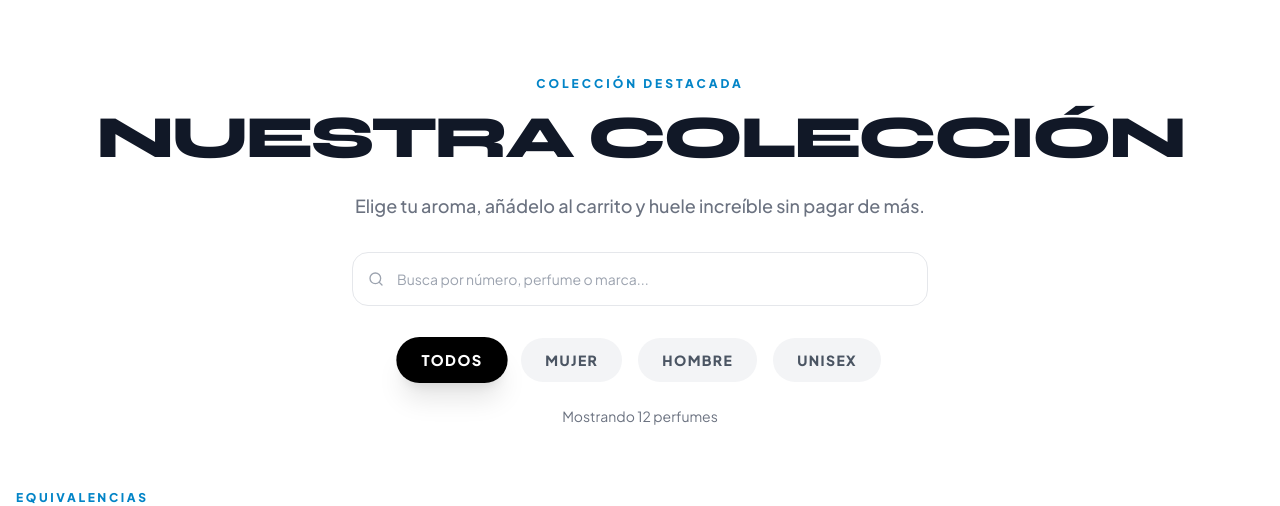
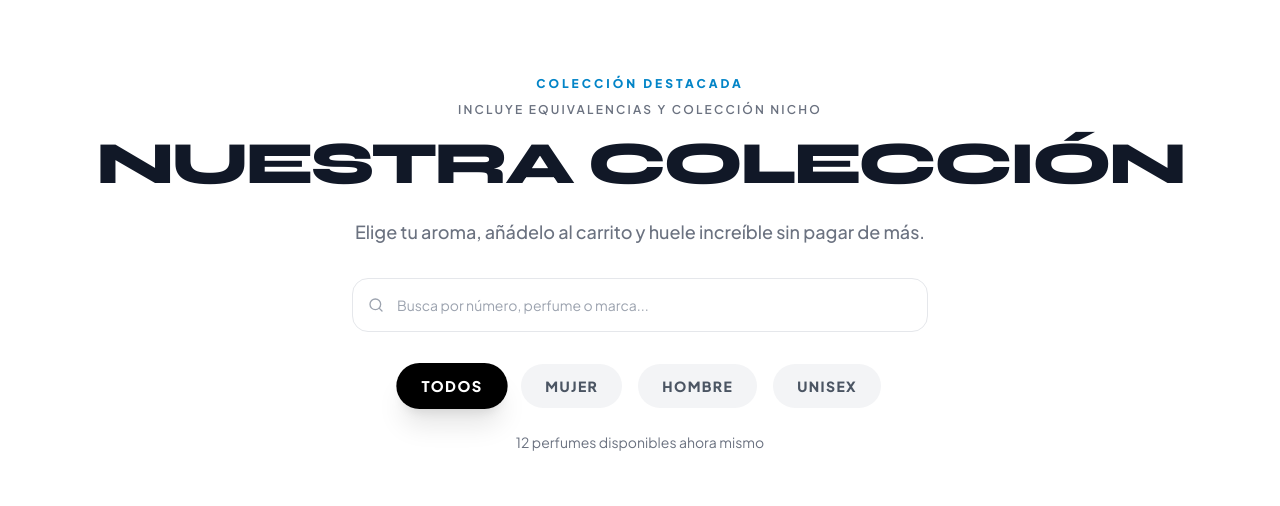
Before and after one commit to Lokeyokeria/HueleQueFlipas, a React (Vite) app: page / in a window 1280 px wide. Shown: the part 703-1209 px from the top of the page. Built offline with nearby package versions, Linux system fonts and the light colour scheme.

Commit message:
Update App.tsx

```diff
--- a/App.tsx
+++ b/App.tsx
@@ -173,9 +173,15 @@ const App: React.FC = () => {
         <section id="productos" className="py-24 px-4 bg-white">
           <div className="max-w-7xl mx-auto">
             <div className="text-center mb-16">
-              <span className="inline-block text-sky-600 text-xs font-black uppercase tracking-[0.25em] mb-4">
-                Colección destacada
-              </span>
+              <div className="mb-4">
+                <span className="inline-block text-sky-600 text-xs font-black uppercase tracking-[0.25em]">
+                  Colección destacada
+                </span>
+
+                <p className="text-[11px] sm:text-xs text-gray-500 font-semibold uppercase tracking-[0.18em] mt-2">
+                  Incluye equivalencias y colección nicho
+                </p>
+              </div>
 
               <h2 className="text-4xl md:text-6xl font-black uppercase tracking-tighter font-syne mb-6">
                 Nuestra colección
@@ -219,7 +225,7 @@ const App: React.FC = () => {
               </div>
 
               <p className="text-sm text-gray-500">
-                Mostrando {filteredProducts.length} perfume{filteredProducts.length === 1 ? '' : 's'}
+                {filteredProducts.length} perfumes disponibles ahora mismo
               </p>
             </div>
 
```
